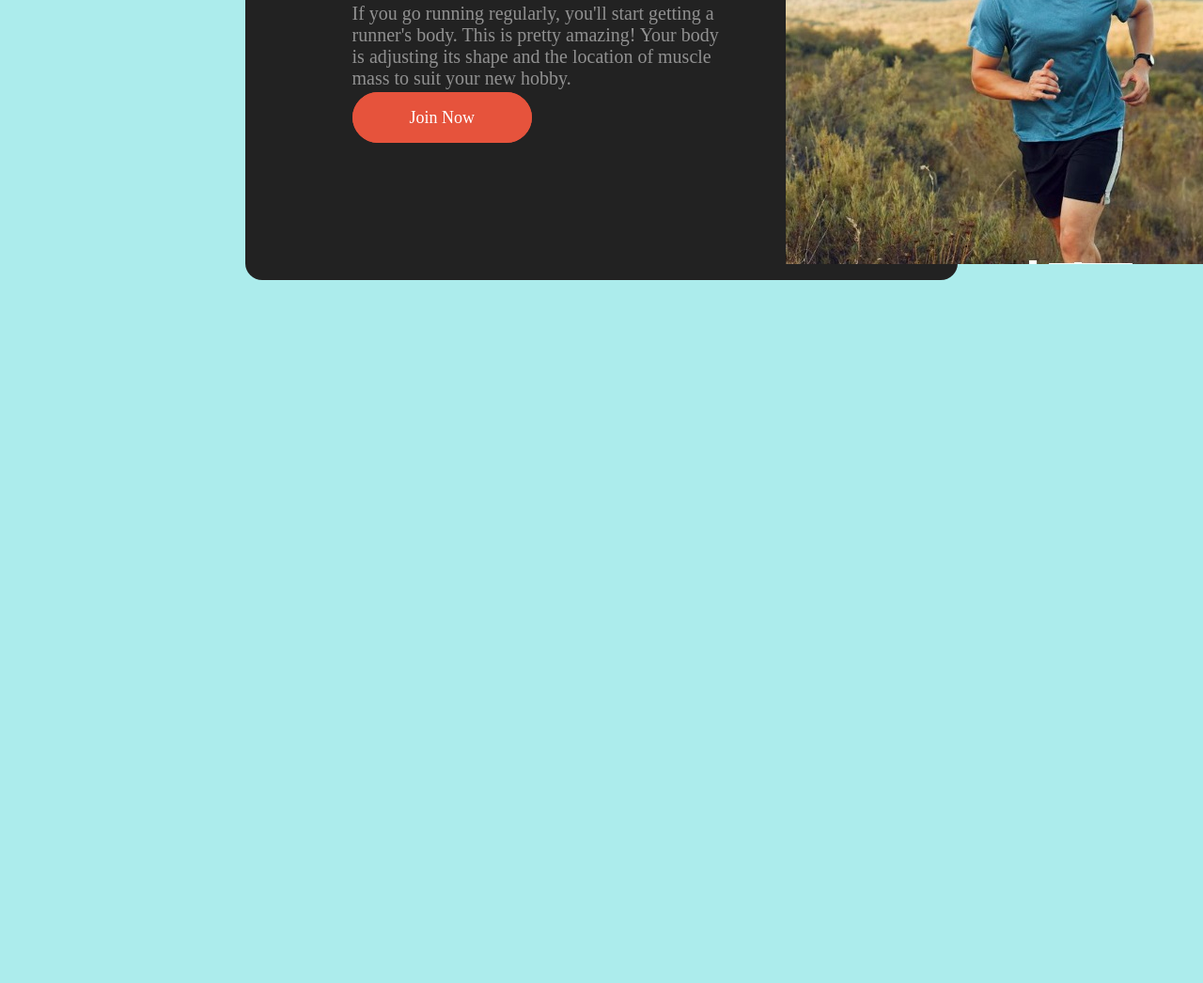
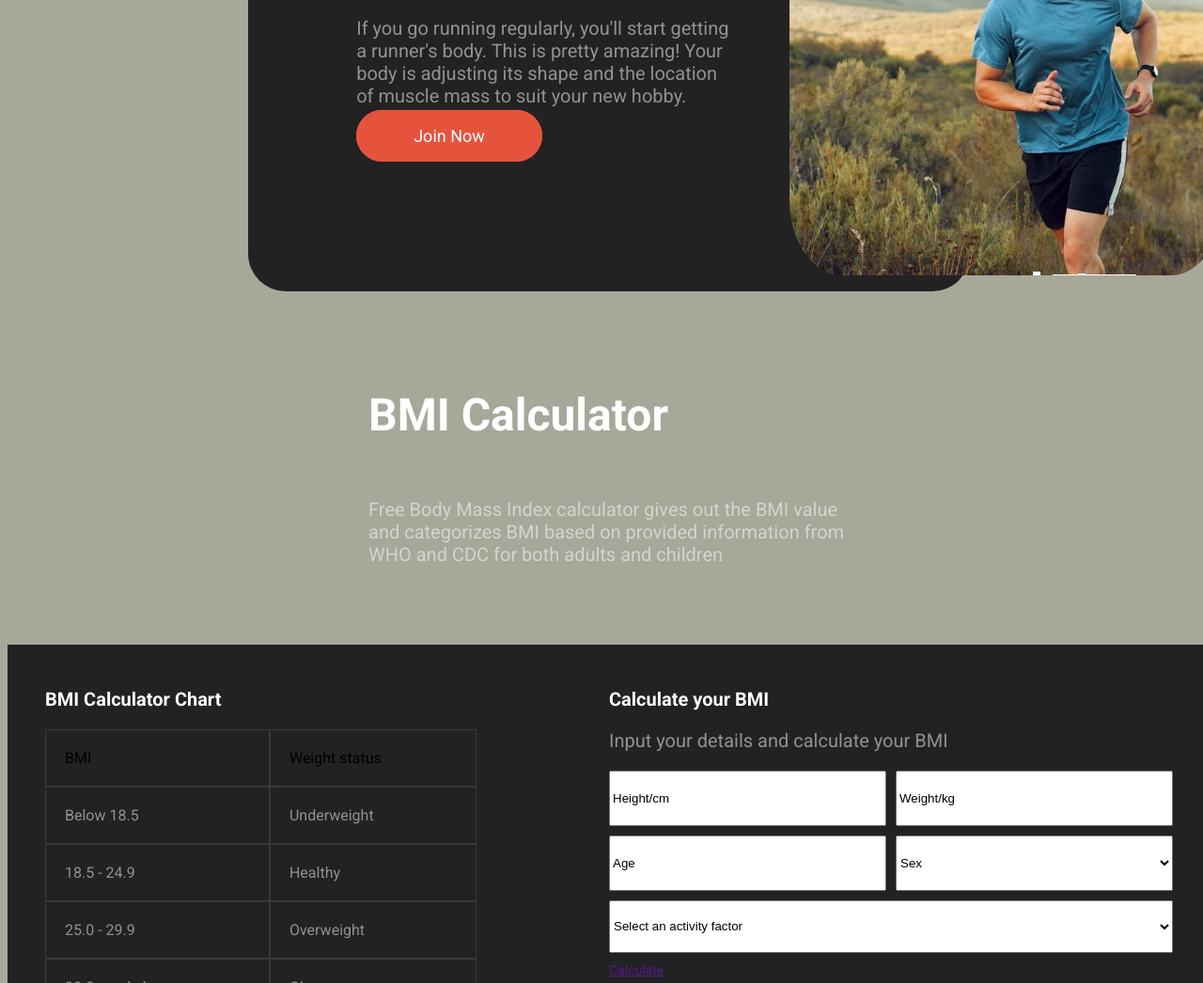
Before and after one commit to SamiKhan077/ASSIGNMENT-02, a plain HTML site: page index.html in a window 1280 px wide. Shown: the part 1754-2800 px from the top of the page at 94% size. Before the commit the page ends 2116 px from the top, so only its background shows below. Drawn offline with Linux system fonts and the light colour scheme; a web font is replaced by a local one.

Commit message:
3rd and 4th section completed

```diff
--- a/index.html
+++ b/index.html
@@ -4,6 +4,10 @@
     <meta charset="UTF-8">
     <meta name="viewport" content="width=device-width, initial-scale=1.0">
     <title>Assignment 02 </title>
+    <link rel="preconnect" href="https://fonts.googleapis.com">
+    <link rel="preconnect" href="https://fonts.gstatic.com" crossorigin>
+    <link href="https://fonts.googleapis.com/css2?family=Inter:wght@100..900&family=Parisienne&family=Roboto:ital,wght@0,100;0,300;0,400;0,500;0,700;0,900;1,100;1,300;1,400;1,500;1,700;1,900&display=swap" rel="stylesheet">
+    <link href="https://fonts.cdnfonts.com/css/miama" rel="stylesheet">
     <link rel="stylesheet" href="styles/styles.css">
 </head>
 <body>
@@ -19,7 +23,7 @@
         </nav>
             <section class="content-flex">
                 <div>
-                    <h1>Get body in <i>shape</i> & stay healthy</h1>
+                    <h1>Get body in <span>shape</span> & stay healthy</h1>
                     <p>Health is a state of complete physical, mental, and social well-being and not merely the absence of disease or infirmity</p>
                     <a class="back-color" href="#">Join Club Now!</a>
                     <a class="border" href="#">Download app</a>
@@ -63,5 +67,48 @@
         </div>
         <img src="images/run.jpg" alt="">
     </section>
+    <section class="bmi">
+        <h1 class="font-size">BMI Calculator</h1>
+        <p class="font-size-p">Free Body Mass Index calculator gives out the BMI value and categorizes BMI based on provided information from WHO and CDC for both adults and children</p>
+    </section>
+    <section class="bmi-calc">
+        <section  class="bmi-chart">
+            <h1 class="bmi-text">BMI Calculator Chart</h1>
+            <table>
+                <tr>
+                    <td class="bmi-heding">BMI</td>
+                    <td class="bmi-heding">Weight status</td>
+                </tr>
+                <tr>
+                    <td class="bmi-el">Below 18.5</td>
+                    <td class="bmi-el">Underweight</td>
+                </tr>
+                <tr>
+                    <td class="bmi-el">18.5 - 24.9</td>
+                    <td class="bmi-el">Healthy</td>
+                </tr>
+                <tr>
+                    <td class="bmi-el">25.0 - 29.9</td>
+                    <td class="bmi-el">Overweight</td>
+                </tr>
+                <tr>
+                    <td class="bmi-el">30.0 - and above</td>
+                    <td class="bmi-el">Obese</td>
+                </tr>
+            </table>
+        </section>
+        <section class="calculate-bmi">
+            <h1 class="bmi-text">Calculate your BMI</h1>
+            <p class="font-size-p">Input your details and calculate your BMI</p>
+            <section class="input">
+                <input type="text" value="Height/cm">
+                <input type="text" value="Weight/kg" name="" id="">
+                <input type="text" name="" id="" value="Age">
+                <select name="" id=""> <option value="">Sex</option></select>
+                <select class="five" name="" id=""><option value="">Select an activity factor</option></select>
+                <a href="">Calculate</a>
+            </section>
+        </section>
+    </section>
 </body>
 </html>
--- a/styles/styles.css
+++ b/styles/styles.css
@@ -2,10 +2,14 @@
 /* @import url('https://fonts.googleapis.com/css2?family=Azeret+Mono:ital,wght@0,100..900;1,100..900&family=Inter:wght@100..900&display=swap'); */
 
 body {
-    background: rgba(46, 209, 209, 0.397);
+    background: rgba(35, 37, 0, 0.397);
+    width: 100%;
+    font-family: "Roboto", sans-serif;
+    font-style: normal;
 }
 .nav {
     background: #111111;
+    width: 100%;
 }
 
 .navbar {
@@ -54,13 +58,18 @@ body {
     margin-right: 15%;
 }
 
-.content-flex i {
-    font-family: "parisienne", cursive ;
+.content-flex span {
+    font-family: 'Miama', sans-serif;
+    font-weight: 300;
+    font-style: italic;
+    line-height: 94px;
 }
 
 .content-flex h1 {
     color: white;
     font-size: 76px;
+    width: 450px;
+    line-height: 1;
 }
 
 .content-flex p {
@@ -150,7 +159,7 @@ body {
     margin: 5% 20%;
     background: #222222;
     color: white;
-    border-radius: 18px;
+    border-radius: 40px;
 }
 
 .run {
@@ -184,9 +193,74 @@ body {
 
 .run-mile img {
     border: 1px solid transparent;
-    border-radius: 16px;
+    border-radius: 20%;
     padding-top: 16px;
     padding-bottom: 16px;
     padding-left: 60px;
     padding-right: 60px;
+    object-fit: none;
+    object-position: 66% 33%;
 }
+
+.bmi {
+    display: flex;
+    justify-content: center;
+    flex-direction: column;
+    margin-left: 30%;
+    margin-right: 30%;
+}
+
+.bmi-text {
+    color: white;
+}
+
+.font-size {
+    font-size: 48px;
+    color: white;
+}
+
+.font-size-p {
+    font-size:20px ;
+    color: rgb(255, 255, 255, 0.5);
+}
+
+.bmi-chart {
+    width: 600px;
+}
+
+.bmi-chart table {
+    border-spacing: 0;
+    margin-right: 20%;
+}
+
+.bmi-chart td {
+    border: 1px solid rgb(255, 255, 255, 0.1);
+    padding: 20px;
+    padding-right: 100px;
+}
+
+.bmi-calc {
+    display: flex;
+    justify-content: center;
+    background: rgba(34,34,34,1);
+    padding-top: 2%;
+    padding-bottom: 2%;
+    margin-top: 5%;
+}
+
+.bmi-el {
+    color: rgba(255, 255, 255, 0.5);
+}
+
+.input {
+    display: grid;
+    grid-template-columns:repeat(2,1fr) ;
+    gap: 10px;
+    height: 70%;
+    width: 600px;
+    font-size: 14px;
+}
+
+.five {
+    grid-column: span 2;
+}
```
